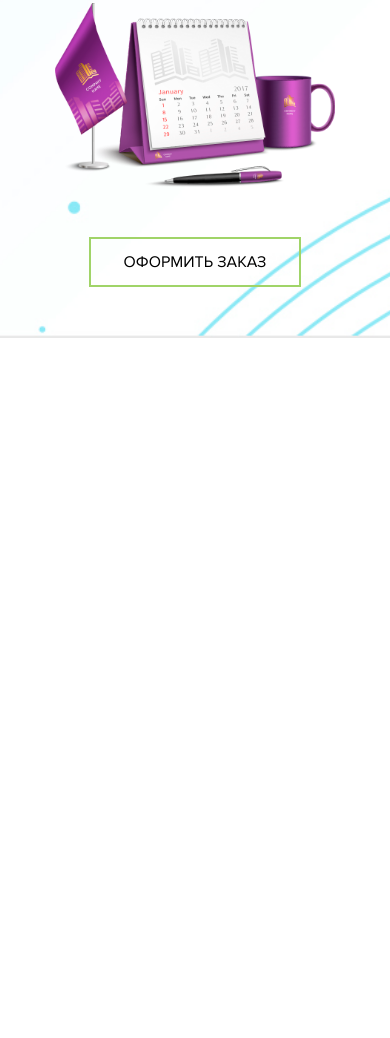
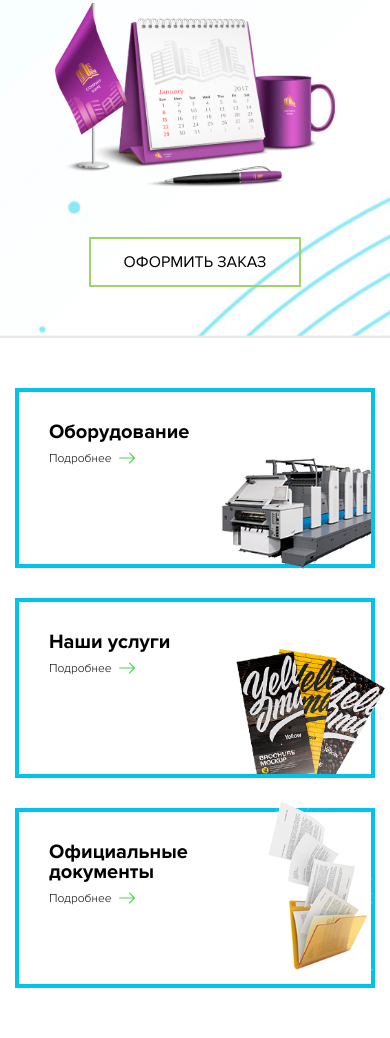
Before and after one commit to AlexKobiliansky/typography, a website: page app/index.html in a window 390 px wide. Shown: the part 3117-4155 px from the top of the page. Before the commit the page ends 3455 px from the top, so only its background shows below. Drawn offline with Linux system fonts and the light colour scheme.

Commit message:
section links complete

```diff
--- a/app/index.html
+++ b/app/index.html
@@ -347,14 +347,50 @@
 				<div class="btn-wrap">
 					<a href="#0" class="btn btn-green">Оформить заказ</a>
 				</div>
-
-
 			</div>
 		</div>
 	</section>
 	<!-- ======= SECTION STEPS END ======= -->
 
+	<!-- ======= SECTION LINKS START ======= -->
+	<section class="s-links">
+		<div class="container">
+			<div class="links-wrap">
+				<!-- link-item -->
+				<a href="#0" class="link-item">
+					<span class="link-item-title">Оборудование</span>
+					<span class="link-item-link">Подробнее <img src="img/icons/link-arrow.svg" alt="alt" class="svg"></span>
+					<img src="img/link-img-1.png" alt="alt" class="link-item-img">
+				</a>
+				<!-- link-item -->
 
+				<!-- link-item -->
+				<a href="#0" class="link-item">
+					<span class="link-item-title">Наши услуги</span>
+					<span class="link-item-link">Подробнее <img src="img/icons/link-arrow.svg" alt="alt" class="svg"></span>
+					<img src="img/link-img-2.png" alt="alt" class="link-item-img">
+				</a>
+				<!-- link-item -->
+
+				<!-- link-item -->
+<!--				<a href="#0" class="link-item to-home">-->
+<!--					<span class="link-item-title">Перейти <br> на главную</span>-->
+<!--					<span class="link-item-link">Подробнее <img src="img/icons/link-arrow.svg" alt="alt" class="svg"></span>-->
+<!--					<img src="img/link-img-4.png" alt="alt" class="link-item-img">-->
+<!--				</a>-->
+				<!-- link-item -->
+
+				<!-- link-item -->
+				<a href="#0" class="link-item">
+					<span class="link-item-title">Официальные <br>документы</span>
+					<span class="link-item-link">Подробнее <img src="img/icons/link-arrow.svg" alt="alt" class="svg"></span>
+					<img src="img/link-img-3.png" alt="alt" class="link-item-img">
+				</a>
+				<!-- link-item -->
+			</div>
+		</div>
+	</section>
+	<!-- ======= SECTION LINKS END ======= -->
 
 </div>
 
--- a/app/sass/base/_media.sass
+++ b/app/sass/base/_media.sass
@@ -5,6 +5,16 @@
 
 // ≥1200px
 +media-breakpoint-down(lg)
+
+  .s-links
+    padding: 50px 0 20px
+
+  .links-wrap
+    flex-wrap: wrap
+
+  .link-item
+    width: calc(50% - 10px)
+    margin-bottom: 30px
 
   .steps-img
     width: 300px
@@ -55,6 +65,13 @@
 // ≥992px
 +media-breakpoint-down(md)
 
+  .link-item
+    &:nth-child(1)
+      .link-item-img
+        top: 68px
+    &:nth-child(2)
+      .link-item-img
+        right: -50px
   .s-steps
     height: auto
     padding: 50px 0
@@ -140,6 +157,9 @@
 // ≥768px
 +media-breakpoint-down(sm)
 
+  .link-item
+    width: 100%
+
   .work-item
     &.last-item
       h3
@@ -180,6 +200,15 @@
 
 // ≥480px
 +media-breakpoint-down(xs)
+
+  .link-item
+    &:nth-child(2)
+      .link-item-img
+        width: 190px
+        right: -15px
+    &:nth-child(3)
+      .link-item-img
+        bottom: -19px
 
   .section-title
     font-size: 24px
@@ -253,6 +282,21 @@
 
 @media (max-width: 390px)
 
+  .link-item
+    padding-top: 0
+    height: 180px
+    &:nth-child(1)
+      .link-item-img
+        width: 150px
+        top: 66px
+    &:nth-child(2)
+      .link-item-img
+        width: 150px
+    &:nth-child(3)
+      .link-item-img
+        width: 135px
+        bottom: 0
+        right: -15px
 
   .step-item
     font-size: 17px
--- /dev/null
+++ b/app/sass/layout/_s-links.sass
@@ -0,0 +1,59 @@
+.s-links
+  padding: 80px 0
+
+.links-wrap
+  display: flex
+  justify-content: space-between
+
+.link-item
+  width: calc(33.333% - 13px)
+  height: 216px
+  position: relative
+  border: 4px solid $acc-blue
+  display: inline-block
+  padding: 30px
+  .svg
+    width: 16px
+    height: auto
+    transform: rotate(180deg)
+    position: relative
+    top: 4px
+    left: 4px
+    +mt(.3s)
+  &-title
+    display: block
+    font-size: 20px
+    font-weight: 700
+    color: $text
+    line-height: 1
+    margin-bottom: 0px
+    margin-top: 30px
+  &-link
+    font-size: 12px
+    line-height: 1
+    font-weight: 300
+    color: $text
+    +mt(.3s)
+  &-img
+    position: absolute
+  &:nth-child(1)
+    .link-item-img
+      right: 0
+      top: 46px
+  &:nth-child(2)
+    .link-item-img
+      bottom: 0
+      right: -26px
+  &:nth-child(3)
+    .link-item-img
+      bottom: -8px
+      right: -6px
+  &.to-home
+    .link-item-img
+      bottom: 15px!important
+      right: 0!important
+  &:hover
+    .link-item-link
+      color: $acc-green
+      .svg
+        left: 7px
--- a/app/sass/main.sass
+++ b/app/sass/main.sass
@@ -9,6 +9,7 @@
 @import layout/s-intro
 @import layout/s-advantages
 @import layout/s-steps
+@import layout/s-links
 @import layout/footer
 
 
```
Also changed, not shown: app/css/main.min.css, app/img/icons/link-arrow.svg (added), app/img/link-img-1.png (added), app/img/link-img-2.png (added), app/img/link-img-3.png (added), app/img/link-img-4.png (added).
